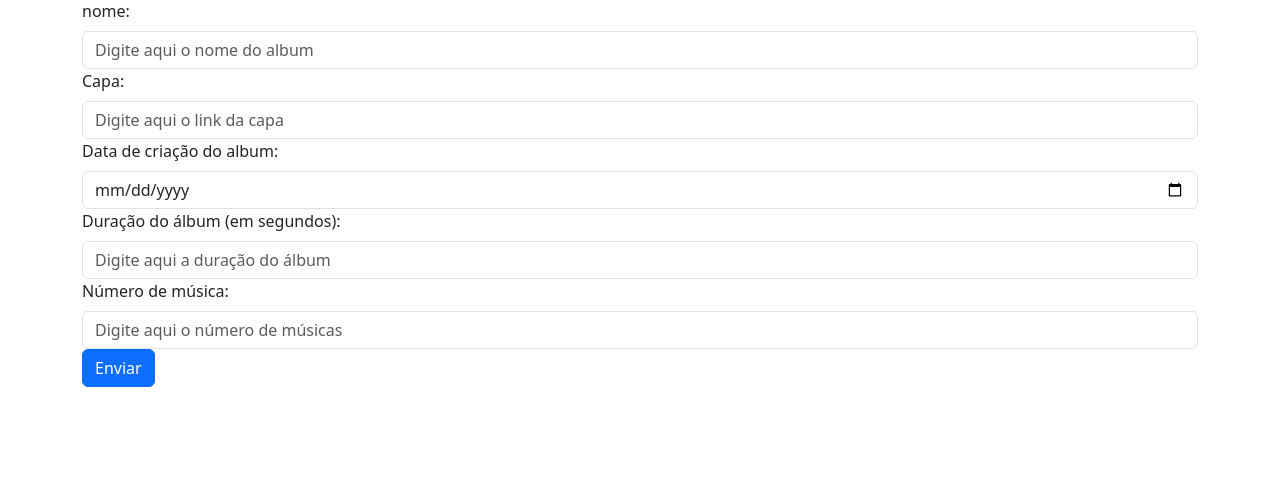
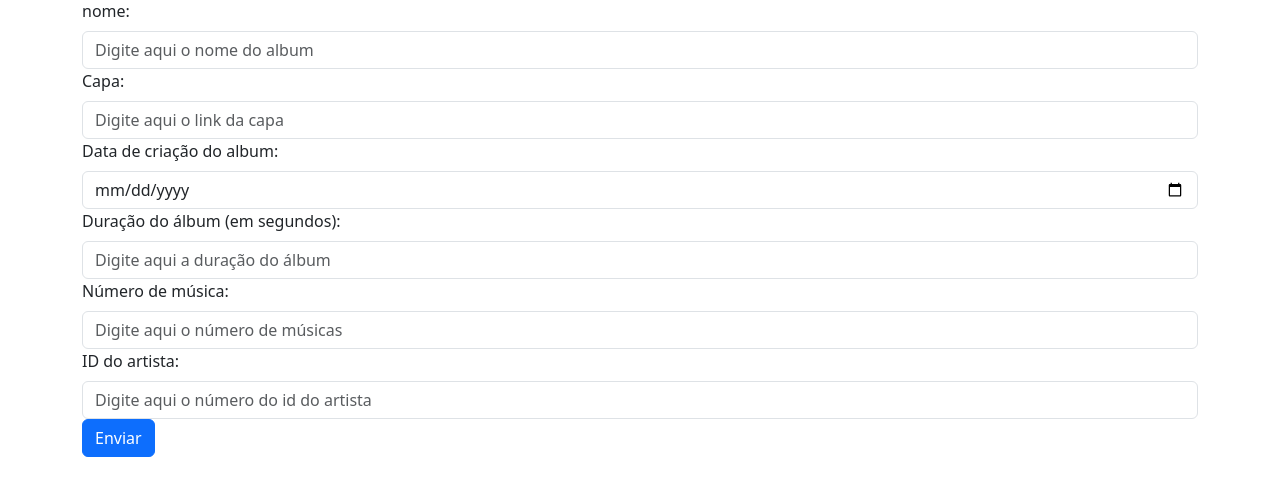
Before and after one commit to giuseppeusn/hear-me-out, a PHP site: page /album/insert.php in a window 1280 px wide. Shown: the part 71-567 px from the top of the page. Run offline with PHP 8.4, Linux system fonts and the light colour scheme.

Commit message:
CRUD album completo

```diff
--- a/projeto/album/insert.php
+++ b/projeto/album/insert.php
@@ -2,10 +2,10 @@
 
 
 
-if(isset($_POST['nome']) && isset($_POST['capa']) && isset($_POST['data_lancamento']) && isset($_POST['duracao']) && isset($_POST['qtd_musicas'])){
+if(isset($_POST['nome']) && isset($_POST['capa']) && isset($_POST['data_lancamento']) && isset($_POST['duracao']) && isset($_POST['qtd_musicas']) && isset($_POST['id_artista'])){
 			$oMysql = connect_db();
-			$query = "INSERT INTO album (nome,capa,data_lancamento,duracao,qtd_musicas)
-						VALUES ('".$_POST['nome']."', '".$_POST['capa']."', '".$_POST['data_lancamento']."', '".$_POST['duracao']."', '".$_POST['qtd_musicas']."')";
+			$query = "INSERT INTO album (nome,capa,data_lancamento,duracao,qtd_musicas,id_artista)
+						VALUES ('".$_POST['nome']."', '".$_POST['capa']."', '".$_POST['data_lancamento']."', '".$_POST['duracao']."', '".$_POST['qtd_musicas']."', '".$_POST['id_artista']."')";
 			$resultado = $oMysql->query($query);
 			header('location: index.php');
 		}
@@ -66,6 +66,14 @@ if(isset($_POST['nome']) && isset($_POST['capa']) && isset($_POST['data_lancamen
 				class="form-control"
 				placeholder="Digite aqui o número de músicas">
 
+
+			<label class="form-label">ID do artista:</label>
+			<input
+				type="number"
+				name="id_artista"
+				class="form-control"
+				placeholder="Digite aqui o número do id do artista">
+
 			<button
 				type="submit"
 				class="btn btn-primary"> Enviar </button>
--- a/projeto/album/main.php
+++ b/projeto/album/main.php
@@ -33,6 +33,10 @@
                 $btn = "<a href='index.php?page=2&id=" . $linha->id . "' class='btn btn-warning'>Alterar</a>";
                 $btn .= "<a href='index.php?page=3&id=" . $linha->id . "' class='btn btn-danger'>Excluir</a>";
 
+                $duracao = $linha->duracao;
+                $minutos = floor($duracao / 60);
+                $segundos = $duracao % 60;
+
                 echo "<tr>";
                 echo "<td>" . $btn . "</td>";
                 echo "<td>{$linha->id}</td>";
@@ -40,7 +44,7 @@
                 echo "<td><img src='{$linha->capa}' width='100'></td>";
                 echo "<td>{$linha->data_lancamento}</td>";
                 echo "<td>{$linha->qtd_musicas}</td>";
-                echo "<td>{$linha->duracao}</td>";
+                echo "<td>{$minutos} min {$segundos} sec</td>";
                 echo "</tr>";
             }
         }
```
Also changed, not shown: projeto/album/update.php (+7 -6 lines).
